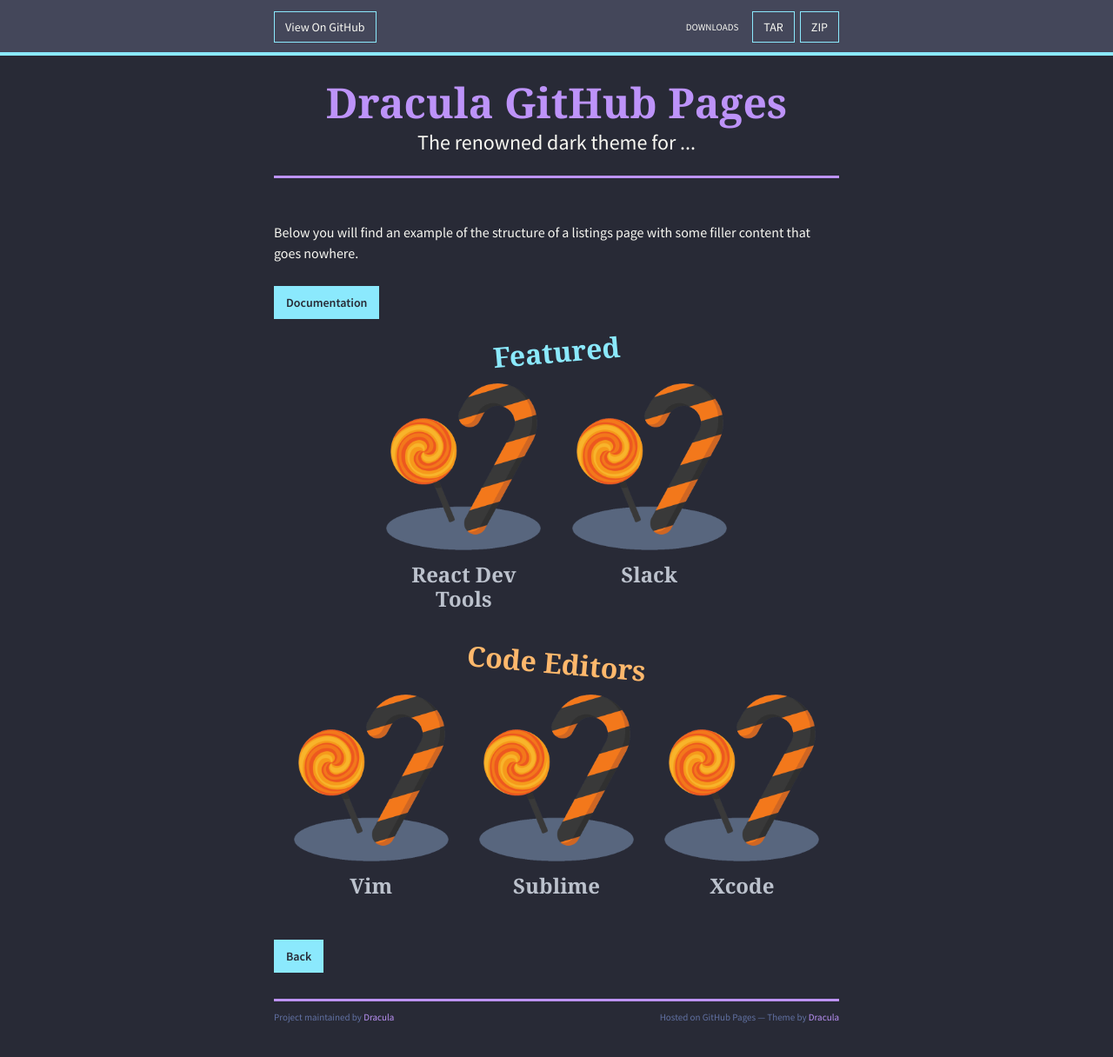
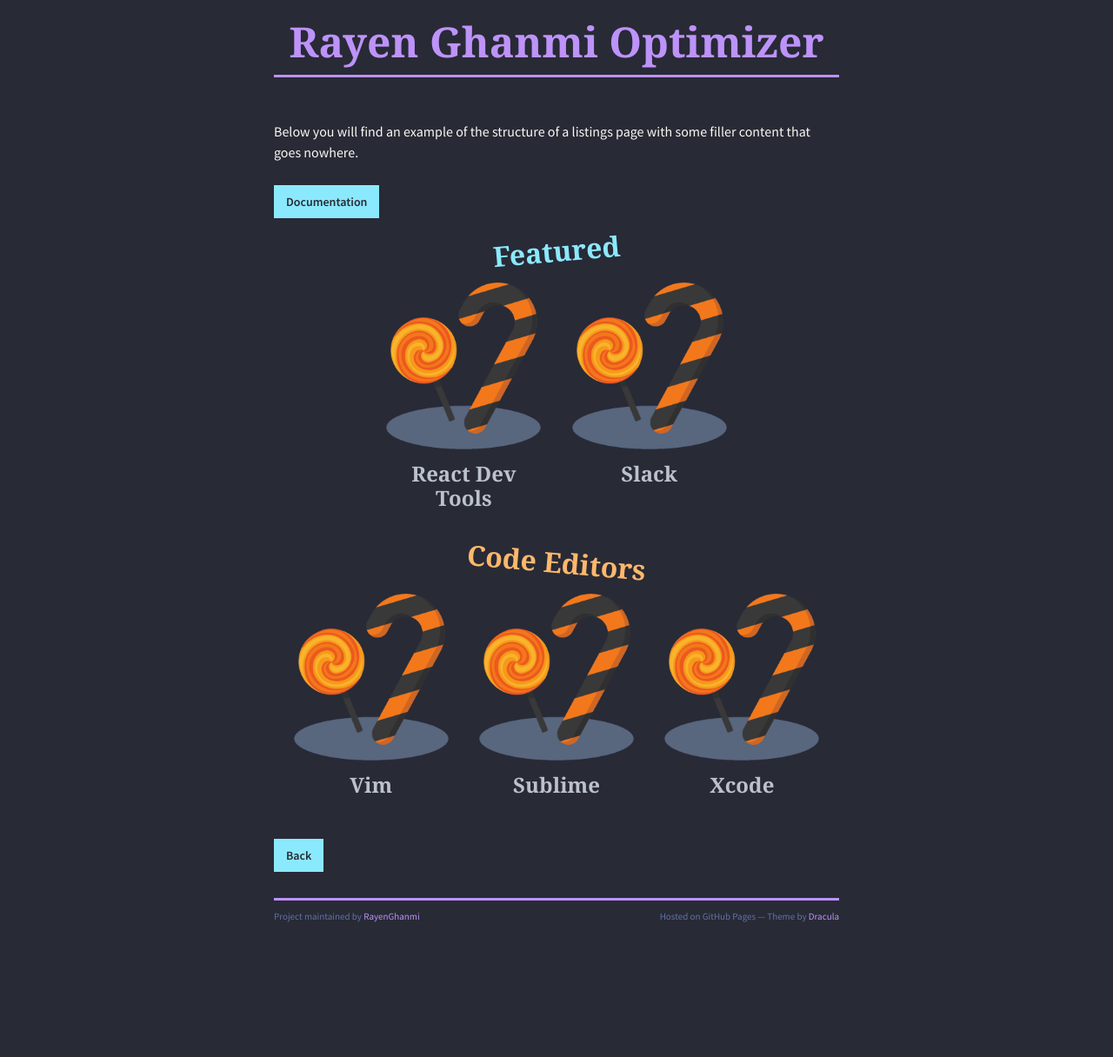
Before and after one commit to RayenGhanmi/rayenghanmi.github.io, a Jekyll site: the page built from samples/listings-page.md, in a window 1280 px wide and 1262 px high. Shown: the top 1216 px of the window at 87% size. Built offline with Jekyll 4.4.1, drawn with Linux system fonts in a browser that asks for light colours; nearby versions of some CDN libraries; the repository's description, which GitHub fills in, is left out.

Commit message:
Update _config.yml

```diff
--- a/_config.yml
+++ b/_config.yml
@@ -1,26 +1 @@
-# SEO Values
-title: Dracula GitHub Pages
-tagline: The renowned dark theme for ...
-description: The renowned dark theme for ...
-url: https://dracula.github.io/gh-pages/
-twitter: https://twitter.com/zenorocha
-logo: https://draculatheme.com/static/icons/pack-1/045-dracula.svg
-
-# Google Analytics ID
-google_analytics:
-
-# GitHub Values
-github:
-  owner_name: Dracula
-  owner_url: https://github.com/dracula
-  repository_url: https://github.com/dracula/gh-pages
-
-show_downloads: true
-show_header: true
-remote_theme: "dracula/gh-pages"
-
-sass:
-    style: compressed
-
-plugins:
-  - jekyll-seo-tag
+title: Rayen Ghanmi Optimizer
```
